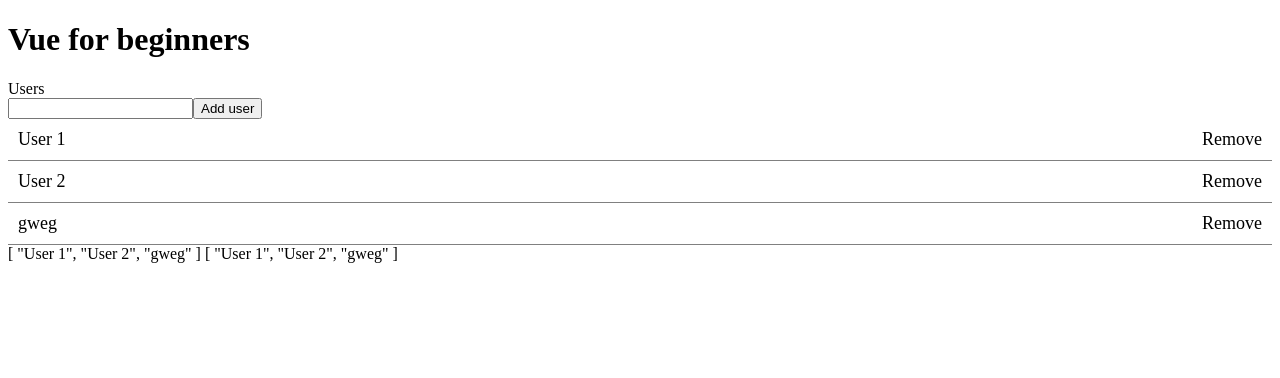
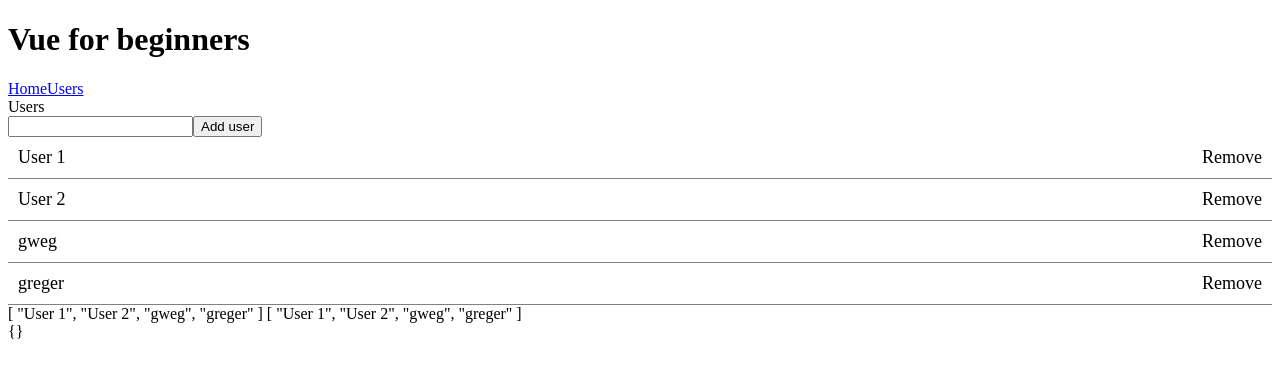
Before and after one commit to monsterlessonsacademy/monsterlessonsacademy, a Vue app: page /#/users in a window 1280 px wide. Shown: the top 378 px of the page. Built offline with nearby package versions, Linux system fonts and the light colour scheme; data requests are answered from the project's data file.

Commit message:
Router and router link

```diff
--- a/db.json
+++ b/db.json
@@ -14,6 +14,11 @@
       "name": "gweg",
       "age": 30,
       "id": "OUSMZ9B"
+    },
+    {
+      "name": "greger",
+      "age": 30,
+      "id": "WQBoEqi"
     }
   ]
 }
--- a/src/App.vue
+++ b/src/App.vue
@@ -1,6 +1,8 @@
 <template>
   <div>
     <h1>Vue for beginners</h1>
+    <router-link :to="{ name: 'home' }">Home</router-link>
+    <router-link :to="{ name: 'users' }">Users</router-link>
     <router-view />
   </div>
 </template>
--- a/src/router/index.js
+++ b/src/router/index.js
@@ -8,12 +8,12 @@
 const routes = [
   {
     path: "/",
-    name: "Home",
+    name: "home",
     component: Home,
   },
   {
     path: "/about",
-    name: "About",
+    name: "about",
     // route level code-splitting
     // this generates a separate chunk (about.[hash].js) for this route
     // which is lazy-loaded when the route is visited.
--- a/src/views/Users.vue
+++ b/src/views/Users.vue
@@ -6,6 +6,7 @@
       @removeUser="removeUser"
       @addUser="addUser"
     ></users-list>
+    {{ queryParams }}
   </div>
 </template>
 
@@ -21,6 +22,11 @@
       users: [],
     };
   },
+  computed: {
+    queryParams() {
+      return this.$route.query;
+    },
+  },
   methods: {
     removeUser(id) {
       axios.delete(`http://localhost:3000/users/${id}`).then(() => {
@@ -35,11 +41,12 @@
       axios.post("http://localhost:3000/users", newUser).then((createdUser) => {
         console.log("createdUser", createdUser);
         this.users.push(createdUser.data);
+        this.$router.push({ name: "home" });
       });
     },
   },
   mounted() {
-    console.log("initialized Users");
+    console.log("initialized Users", this.$route);
     axios.get("http://localhost:3000/users").then((users) => {
       this.users = users.data;
     });
```
